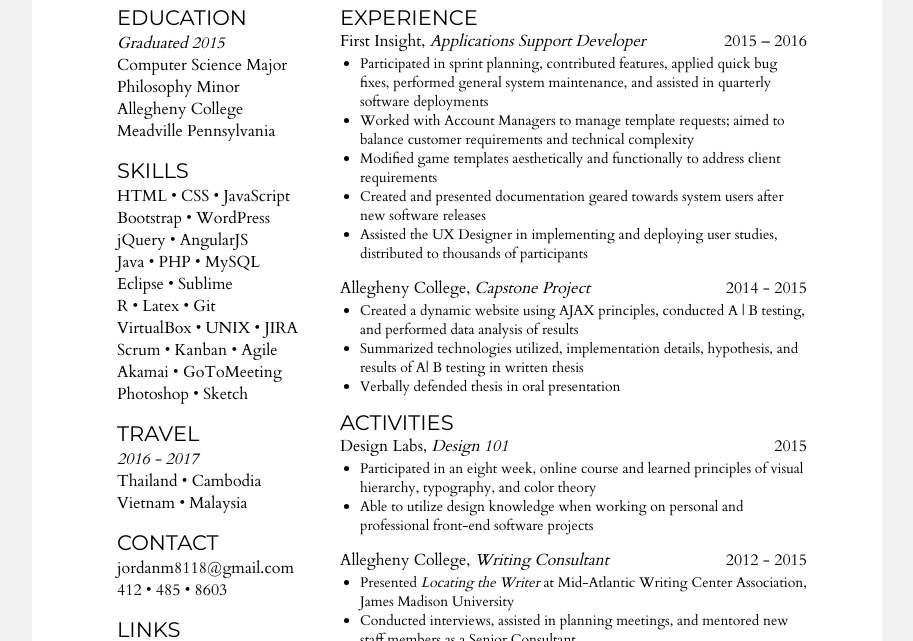
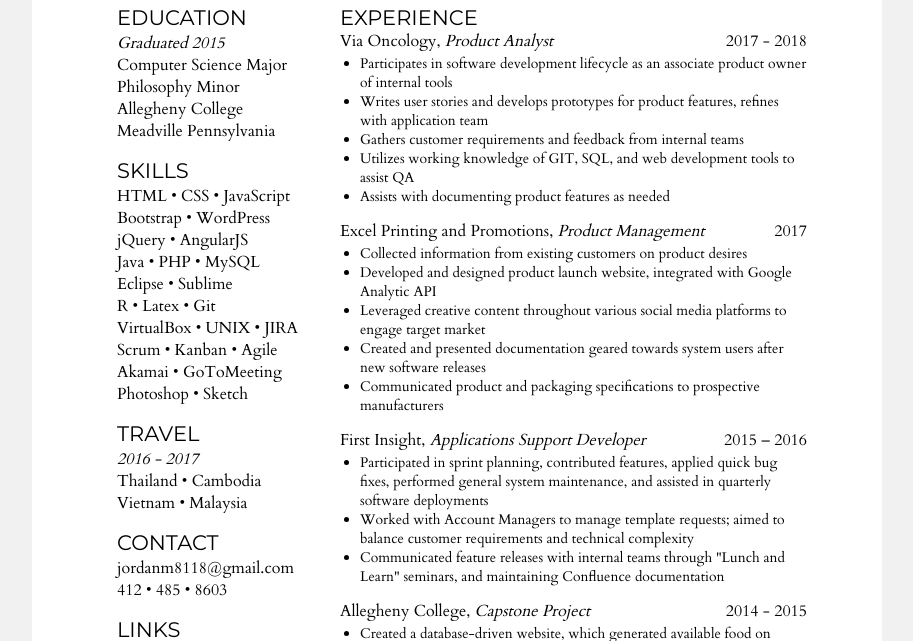
Before and after one commit to mac-kenz0/portfolio, a plain HTML site: page index.html in a window 1280 px wide. Shown: the part 103-744 px from the top of the page, without its empty margins (183-1096 px from the left). Drawn offline with Linux system fonts and the light colour scheme.

Commit message:
via oncology

```diff
--- a/index.html
+++ b/index.html
@@ -1,4 +1,4 @@
-<!DOCTYPE html>
+<DOCTYPE html>
 <html>
 	<head>
 		<meta charset="utf-8">
@@ -18,21 +18,49 @@
 						<div class="heading">EXPERIENCE</div>
 						<div class= "fi second-colomn-content">
 							<div class="subHeading">
+								<div class = "title"><em class="company">Via Oncology,</em><em class="position"> Product Analyst</em></div>
+								<div class = "date">2017 - 2018</div>
+							</div>
+							<div class="details">
+								<ul>
+									<li>Participates in software development lifecycle as an associate product owner of internal tools </li>
+									<li>Writes user stories and develops prototypes for product features, refines with application team</li>
+									<li>Gathers customer requirements and feedback from internal teams</li>
+									<li>Utilizes working knowledge of GIT, SQL, and web development tools to assist QA</li>
+									<li>Assists with documenting product features as needed</li>
+								</ul>
+							</div>
+						</div>
+						<div class= "fi second-colomn-content">
+							<div class="subHeading">
+								<div class = "title"><em class="company">Excel Printing and Promotions,</em><em class="position"> Product Management</em></div>
+								<div class = "date">2017</div>
+							</div>
+							<div class="details">
+								<ul>
+									<li>Collected information from existing customers on product desires
+									</li>
+									<li>Developed and designed product launch website, integrated with Google Analytic API
+									</li>
+									<li>Leveraged creative content throughout various social media platforms to engage target market
+									</li>
+									<li>Created and presented documentation geared towards system users after new software releases
+									</li>
+									<li>Communicated product and packaging specifications to prospective manufacturers
+									</li>
+								</ul>
+							</div>
+						</div>
+						<div class= "fi second-colomn-content">
+							<div class="subHeading">
 								<div class = "title"><em class="company">First Insight,</em><em class="position"> Applications Support Developer</em></div>
 								<div class = "date">2015 – 2016</div>
 							</div>
 							<div class="details">
 								<ul>
-									<li>Participated in sprint planning, contributed features, applied quick bug fixes, performed general system maintenance, and assisted in quarterly software deployments
-									</li>
-									<li>Worked with Account Managers to manage template requests; aimed to balance customer requirements and technical complexity
-									</li>
-									<li>Modified game templates aesthetically and functionally to address client requirements
-									</li>
-									<li>Created and presented documentation geared towards system users after new software releases
-									</li>
-									<li>Assisted the UX Designer in implementing and deploying user studies, distributed to thousands of participants
-									</li>
+									<li>Participated in sprint planning, contributed features, applied quick bug fixes, performed general system maintenance, and assisted in quarterly software deployments</li>
+									<li>Worked with Account Managers to manage template requests; aimed to balance customer requirements and technical complexity</li>
+									<li>Communicated feature releases with internal teams through "Lunch and Learn" seminars, and maintaining Confluence documentation</li>
 								</ul>
 							</div>
 						</div>
@@ -41,14 +69,13 @@
 								<div class = "title"><em class="company">Allegheny College,</em><em class="position"> Capstone Project</em></div>
 								<div class = "date">2014 - 2015</div>
 							</div>
-
 							<div class="details">
 								<ul>
-									<li>Created a dynamic website using AJAX principles, conducted A | B testing, and performed data analysis of results
-									</li>
-									<li>Summarized technologies utilized, implementation details, hypothesis, and results of A| B testing in written thesis
-									</li>
-									<li>Verbally defended thesis in oral presentation</li>
+									<li>Created a database-driven website, which generated available food on campus when the user interacted with a decision making model</li>
+									<li>Conducted A|B Testing to determine if there was a coorelation between aesthetics and usability</li>
+									<li>Wrote five-chapter thesis, verbally defended in oral presentation</li>
+									<li>Codebase written in HTML & CSS, PHP, MySQL, JavaScript, developed on Linux OS</li>
+									<li>Relied on principles of Interactive Design to determine the most logical, efficient website navigation for users</li>
 								</ul>
 							</div>
 						</div>
@@ -60,7 +87,6 @@
 								<div class = "title"><em class="company">Design Labs,</em><em class="position"> Design 101</em></div>
 								<div class = "date">2015</div>
 							</div>
-
 							<div class="details">
 								<ul>
 									<li>Participated in an eight week, online course and learned principles of visual hierarchy, typography, and color theory
@@ -76,9 +102,9 @@
 							</div>
 							<div class="details">
 								<ul>
-									<li>Presented <em>Locating the Writer</em> at Mid-Atlantic Writing Center Association, James Madison University</li>
-									<li>Conducted interviews, assisted in planning meetings, and mentored new staff members as a Senior Consultant</li>
-									<li>Assisted student writers in clarifying their arguments by listening to their ideas and offering feedback</li>
+									<li>Co-wrote "Locating the Writer", which investigated how architecture may influence the a student's perception of a Writing Center.Presented at Mid-Atlantic Writing Center Association, James Madison University</li>
+									<li>As a Senior Consultant, I conducted interviews, participated in planning meetings, and mentored new staff members</li>
+									<li>Consulted student writers in clarifying their arguments by listening to their ideas and offering feedback</li>
 								</ul>
 							</div>
 						</div>
@@ -87,20 +113,18 @@
 								<div class = "title"><em class="company">Kappa Kappa Gamma,</em><em class="position"> Alumni Chair</em></div>
 								<div class = "date">2013 - 2014</div>
 							</div>
-
 							<div class="details">
 								<ul>
 									<li>Established the Alumni Chair position to promote connections between active and graduated members</li>
 									<li>Initiated the Gamma Rho chapter’s 125th Anniversary, a daylong event for 150 guests</li>
+									<li>Delegated responsibilities between two sub-committees, and managed collaborative efforts both remotely and on campus</li>
 									<li>Developed strong problem-solving abilities while balancing individual and organizational needs</li>
 								</ul>
 							</div>
 						</div>
 					</div>
 				</div>
-
-			<!-- first column -->
-
+				<!-- first column -->
 				<div class ="first-colomn">
 					<div class = "section education">
 						<div class="heading ">EDUCATION</div>
@@ -170,7 +194,6 @@
 						</div>
 					</div>
 				</div>
-
 			</div>
 		</body>
 	</html>
```
